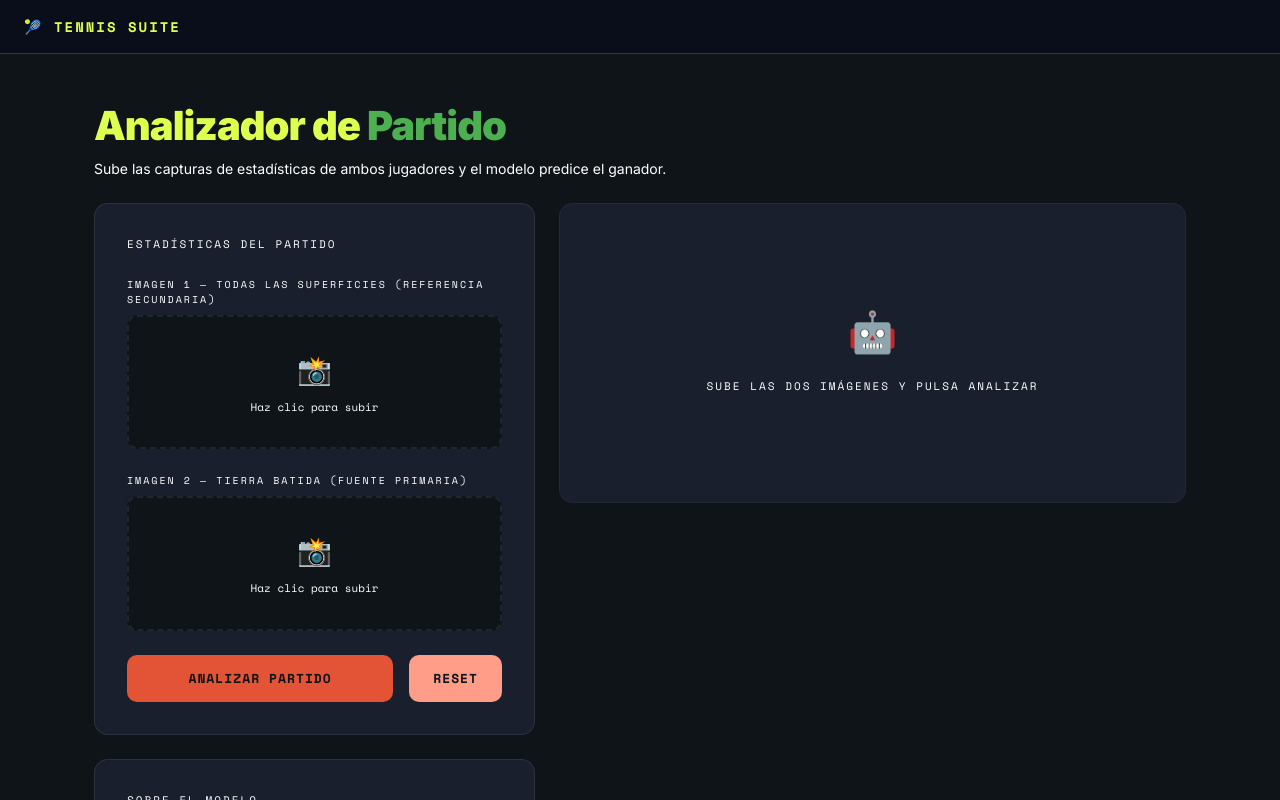
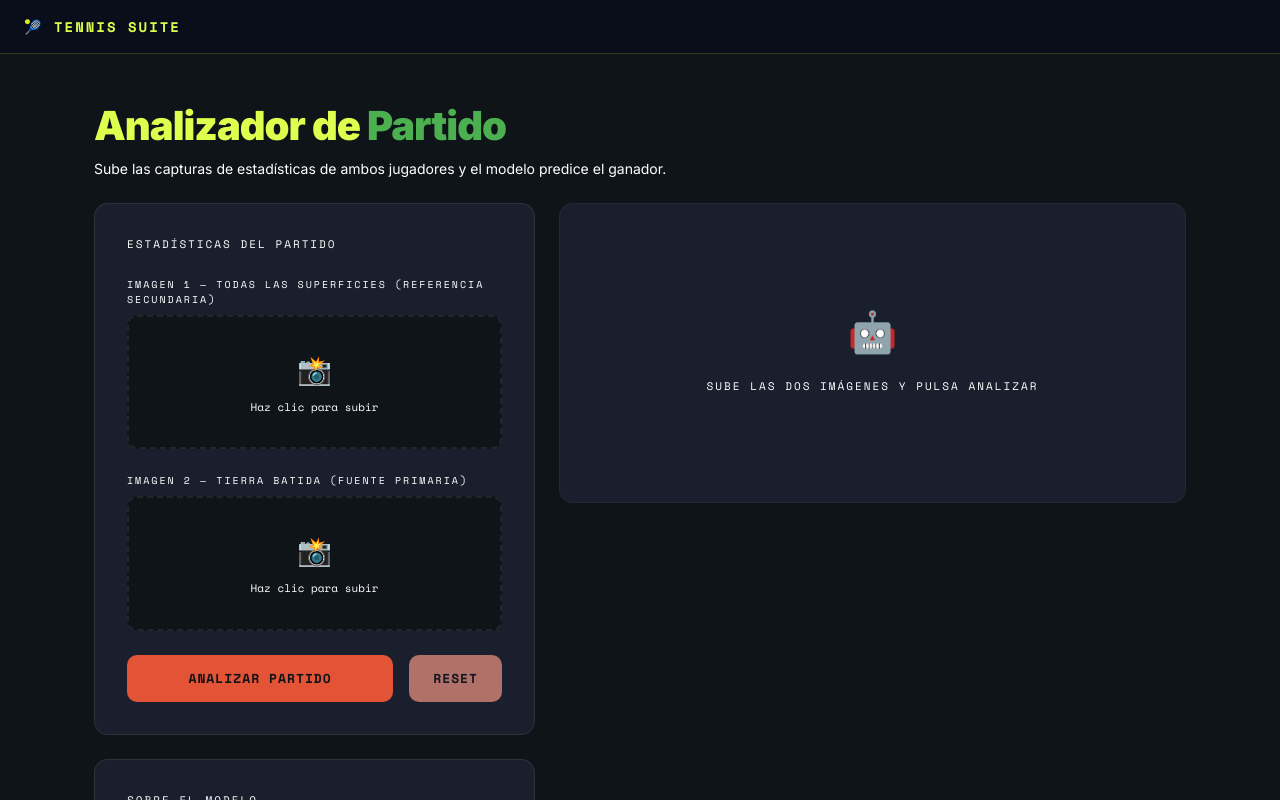
Before and after one commit to BorjaGZ/tfm-tennis-suite, a Next.js app: page /analizador-partido in a window 1280 px wide. In both pictures the pointer is over the button "RESET". Shown: the top 800 px of the page. Built offline with nearby package versions, Linux system fonts and the light colour scheme.

Commit message:
feat: Cambios diseño

```diff
--- a/app/globals.css
+++ b/app/globals.css
@@ -181,7 +181,7 @@ body {
   transition: border-color 0.2s;
 }
 
-.ts-btn-secondary:hover { border-color: rgba(255,255,255,0.25); }
+.ts-btn-secondary:hover { opacity: 0.65; }
 
 /* ============================================
    BADGE
```
